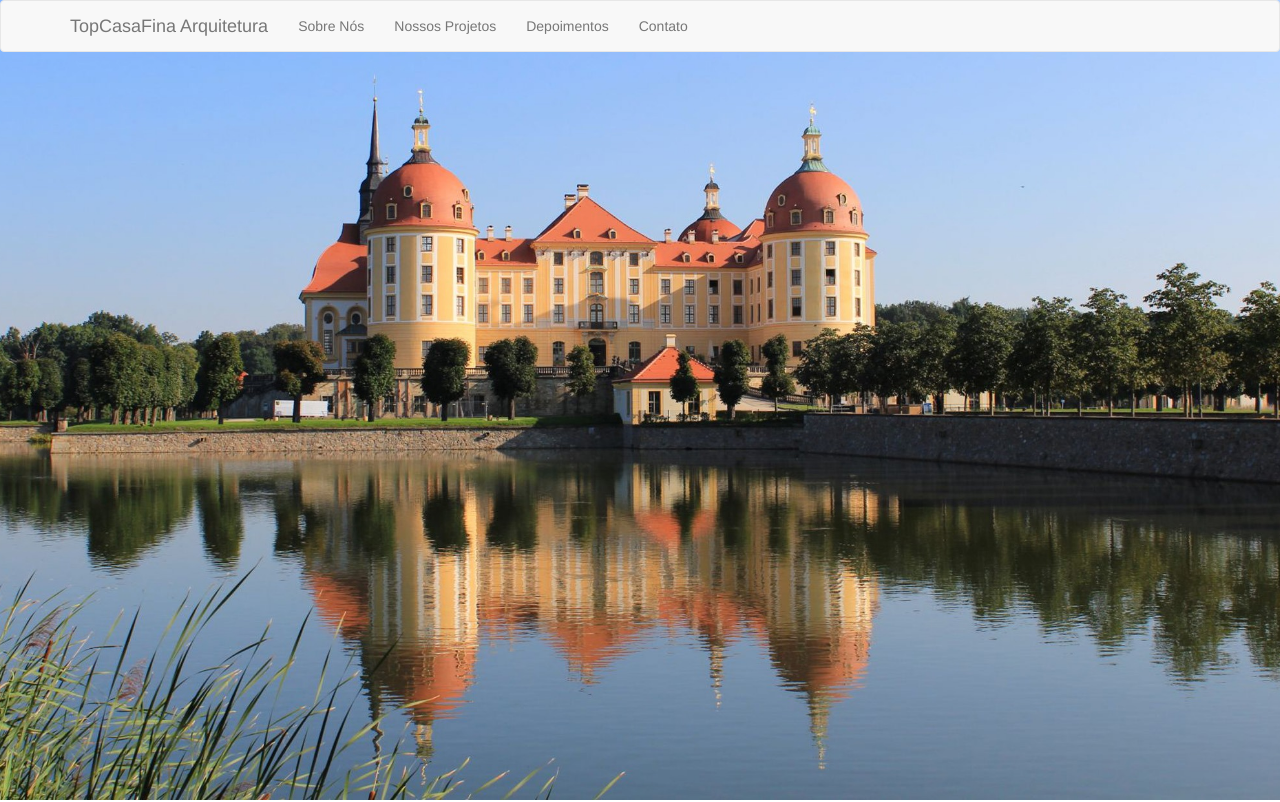
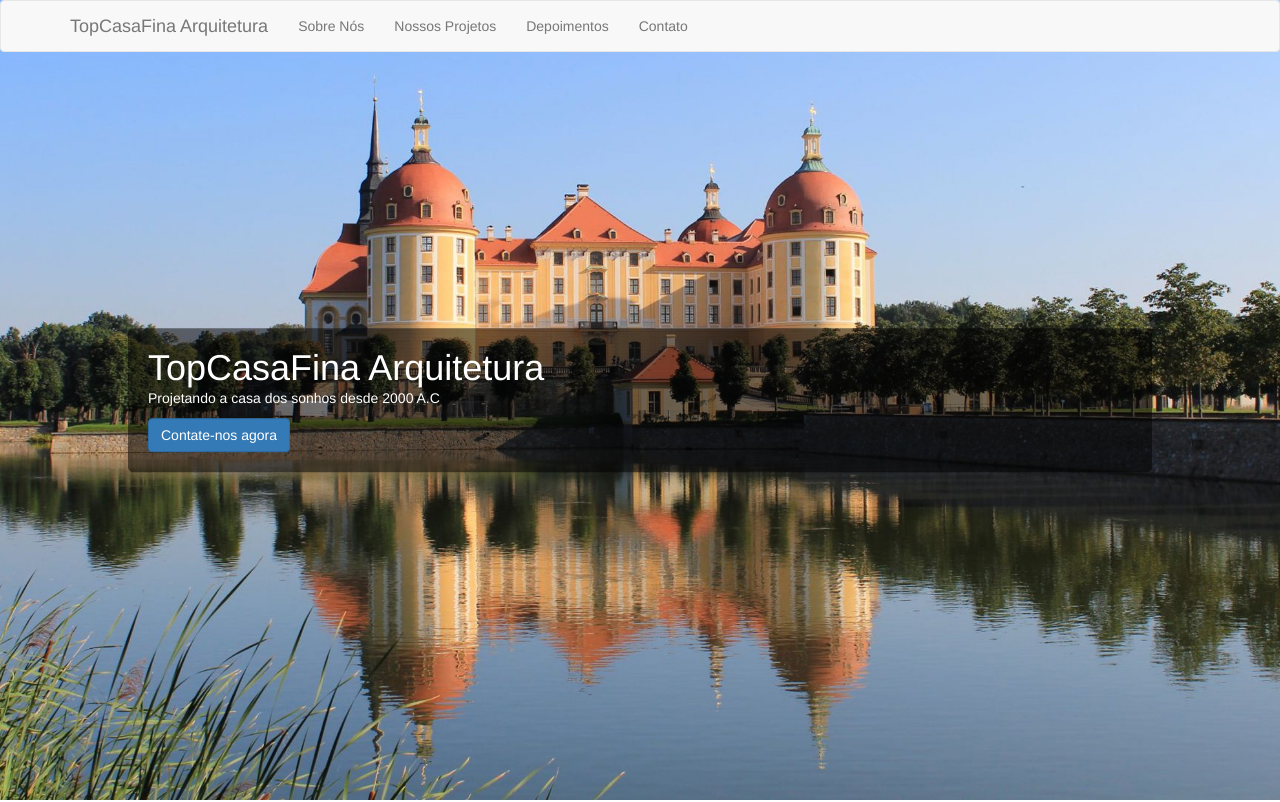
Before and after one commit to rodolfoestevam/Boostrap---topCasaFinaArquitetura, a plain HTML site: page index.html in a window 1280 px wide. Shown: the top 802 px of the page. Drawn offline with Linux system fonts and the light colour scheme.

Commit message:
topCasaFina-banner

```diff
--- a/index.html
+++ b/index.html
@@ -31,6 +31,11 @@
 				</div>
 			</div>
 		</nav>
+		<div class="topCasaFina-banner ">
+	    <h1>TopCasaFina Arquitetura</h1>
+	    <p>Projetando a casa dos sonhos desde 2000 A.C</p>
+	    <button class="btn btn-primary"> Contate-nos agora</button>
+	    </div>
 	</header>
 
 	<section id="sobre-nos" class="container">
```
